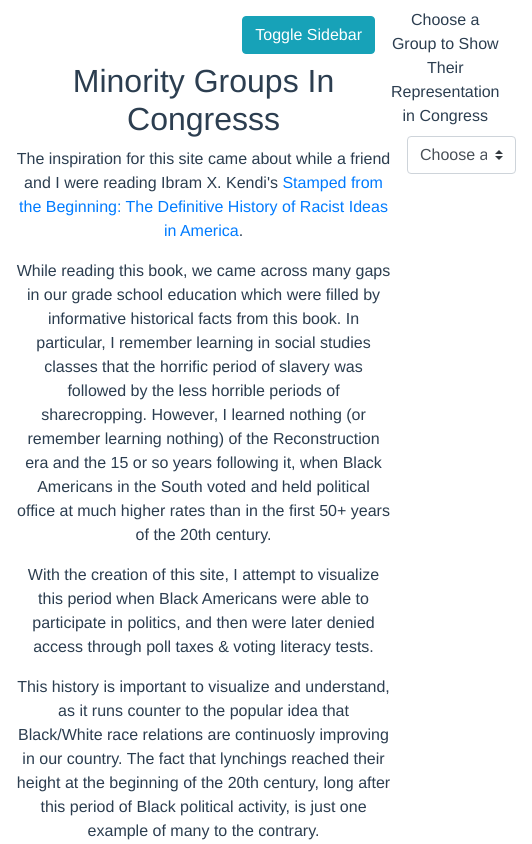
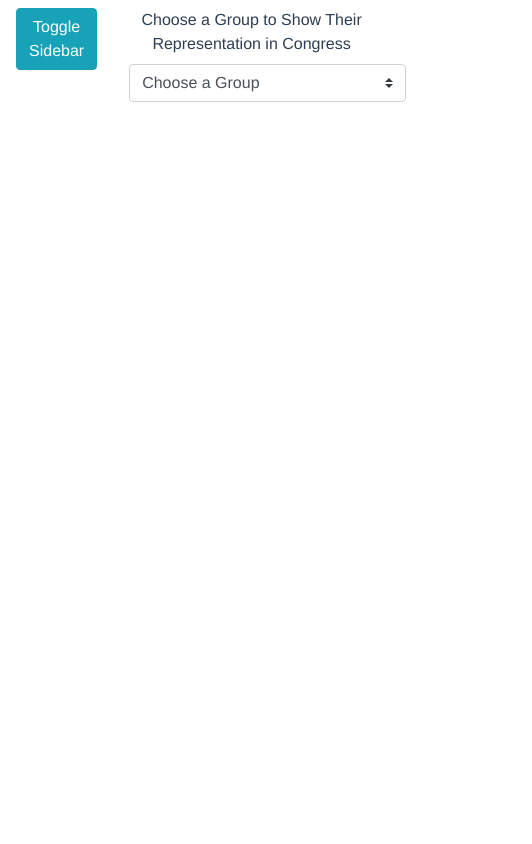
Before and after one commit to ritabc/congress-groups, a Vue app: page /timeline in a window 390 px wide. Shown: the top 844 px of the page, 532 px wide, since content can reach past the window. Built offline with nearby package versions, Linux system fonts and the light colour scheme.

Commit message:
Add responsivity and change toggle-sidebar btn to app comp

```diff
--- a/src/App.vue
+++ b/src/App.vue
@@ -1,6 +1,17 @@
 <template>
-  <div id="app" class="wrapper py-2 px-3">
-    <sidebar v-bind:title="title"></sidebar>
+  <div id="app" class="wrapper">
+    <div class="sidebar" v-bind:class="{ active: isActive }">
+      <sidebar v-bind:title="title"></sidebar>
+    </div>
+    <div>
+      <b-navbar>
+        <b-navbar-nav class="ml-auto">
+          <b-button variant="info" v-on:click="collapseSidebar()"
+            >Toggle Sidebar</b-button
+          >
+        </b-navbar-nav>
+      </b-navbar>
+    </div>
     <timeline></timeline>
   </div>
 </template>
@@ -18,9 +29,13 @@ export default {
   data() {
     return {
       title: "Minority Groups In Congresss",
-      congressMembersData: {},
-      dataReady: false,
+      isActive: false,
     };
+  },
+  methods: {
+    collapseSidebar() {
+      this.isActive = !this.isActive;
+    },
   },
 };
 </script>
@@ -43,4 +58,22 @@ export default {
   width: 100%;
   align-items: stretch;
 }
+.sidebar {
+  min-width: 375px;
+  max-width: 375px;
+  min-height: 100vh;
+}
+
+.sidebar.active {
+  margin-left: -375px;
+}
+
+@media (max-width: 1000px) {
+  .sidebar {
+    margin-left: -375px;
+  }
+  .sidebar.active {
+    margin-left: 0;
+  }
+}
 </style>
--- a/src/components/sidebar.vue
+++ b/src/components/sidebar.vue
@@ -1,20 +1,9 @@
 <template>
-  <div>
-    <b-navbar>
-      <b-navbar-nav class="ml-auto">
-        <b-button
-          id="sidebarCollapse"
-          variant="info"
-          v-on:click="collapseSidebar()"
-          >Toggle Sidebar</b-button
-        >
-      </b-navbar-nav>
-    </b-navbar>
-    <div class="sidebar" v-bind:class="{ active: isActive }">
+  <div class="px-2 py-2">
     <h2>{{ title }}</h2>
     <p>
-        The inspiration for this site came about while a friend and I were
-        reading Ibram X. Kendi's
+      The inspiration for this site came about while a friend and I were reading
+      Ibram X. Kendi's
       <a href="https://www.ibramxkendi.com/stamped">
         Stamped from the Beginning: The Definitive History of Racist Ideas in
         America</a
@@ -27,25 +16,24 @@
       the horrific period of slavery was followed by the less horrible periods
       of sharecropping. However, I learned nothing (or remember learning
       nothing) of the Reconstruction era and the 15 or so years following it,
-        when Black Americans in the South voted and held political office at
-        much higher rates than in the first 50+ years of the 20th century.
+      when Black Americans in the South voted and held political office at much
+      higher rates than in the first 50+ years of the 20th century.
     </p>
     <p>
       With the creation of this site, I attempt to visualize this period when
-        Black Americans were able to participate in politics, and then were
-        later denied access through poll taxes & voting literacy tests.
+      Black Americans were able to participate in politics, and then were later
+      denied access through poll taxes & voting literacy tests.
     </p>
     <p>
-        This history is important to visualize and understand, as it runs
-        counter to the popular idea that Black/White race relations are
-        continuosly improving in our country. The fact that lynchings reached
-        their height at the beginning of the 20th century, long after this
-        period of Black political activity, is just one example of many to the
-        contrary.
+      This history is important to visualize and understand, as it runs counter
+      to the popular idea that Black/White race relations are continuosly
+      improving in our country. The fact that lynchings reached their height at
+      the beginning of the 20th century, long after this period of Black
+      political activity, is just one example of many to the contrary.
     </p>
     <p>
-        Another motivation for this site was to answer the question: When did
-        the majority of Black American politicians switch from the Republican to
+      Another motivation for this site was to answer the question: When did the
+      majority of Black American politicians switch from the Republican to
       Democratic party? I hope to soon add a feature to show the answer
       visually. In addition, I plan to add events to the timeline, as well as
       hoverable tooltips displaying information on each Congress person.
@@ -59,12 +47,10 @@
       and how many members of these groups served in Congress as well.
     </p>
     <p>
-        Note that a snapshot of the data was taken in October 2020, and this
-        site currently displays only data from the 50 US States for politicians
-        serving in the US House of Representatives (not the Senate).
+      Note that a snapshot of the data was taken in October 2020, and this site
+      currently displays only data from the 50 US States for politicians serving
+      in the US House of Representatives (not the Senate).
     </p>
-    </div>
-    <!-- </b-sidebar> -->
   </div>
 </template>
 
@@ -72,27 +58,8 @@
 export default {
   name: "sidebar",
   props: { title: String },
-  data() {
-    return {
-      isActive: false,
-    };
-  },
-  methods: {
-    collapseSidebar() {
-      this.isActive = !this.isActive;
-    },
-  },
 };
 </script>
 
 <style scoped>
-.sidebar {
-  min-width: 375px;
-  max-width: 375px;
-  min-height: 100vh;
-}
-
-.sidebar.active {
-  margin-left: -400px;
-}
 </style>
--- a/src/components/timeline.vue
+++ b/src/components/timeline.vue
@@ -1,5 +1,5 @@
 <template>
-  <div>
+  <div class="py-2">
     <label> Choose a Group to Show Their Representation in Congress </label>
     <b-form-select
       v-model="group"
```
Lines whose indentation alone changed are shown as unchanged.
